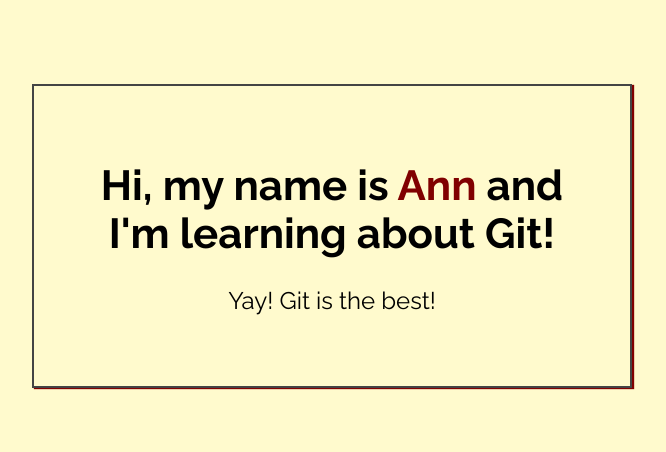
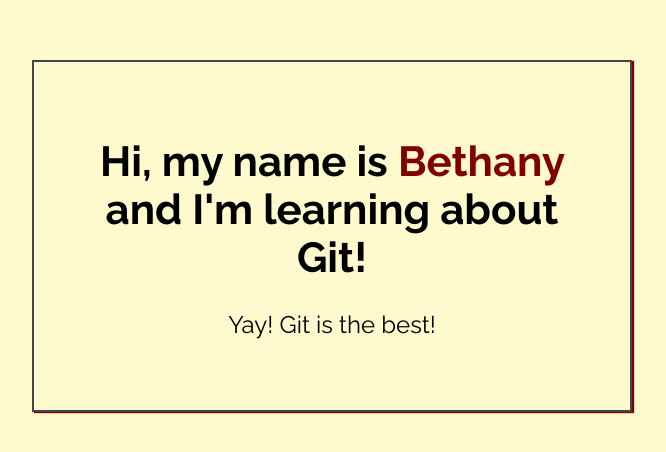
Before and after one commit to BethanyJW77/my-first-repo, a plain HTML site: page index.html in a window 1280 px wide. Shown: the part 164-616 px from the top of the page, without its empty margins (308-974 px from the left). Drawn offline with Linux system fonts and the light colour scheme.

Commit message:
Changed name in index.html file

```diff
--- a/index.html
+++ b/index.html
@@ -14,7 +14,7 @@
 <body>
 
     <div class="greeting">
-        <h1>Hi, my name is <span class="highlight">Ann</span> and I'm learning about Git! </h1>
+        <h1>Hi, my name is <span class="highlight">Bethany</span> and I'm learning about Git! </h1>
 
         <p>Yay! Git is the best!</p>
     </div>
```
